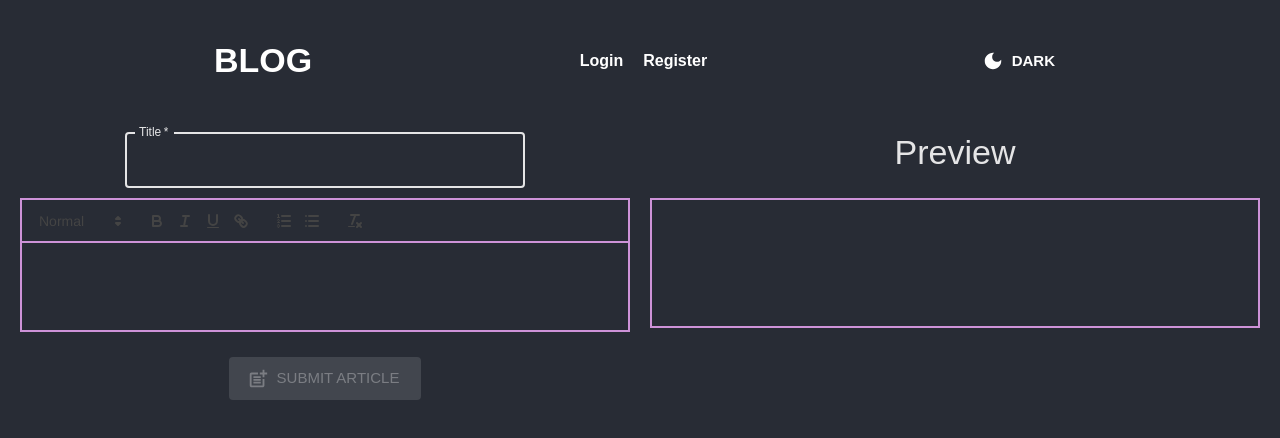
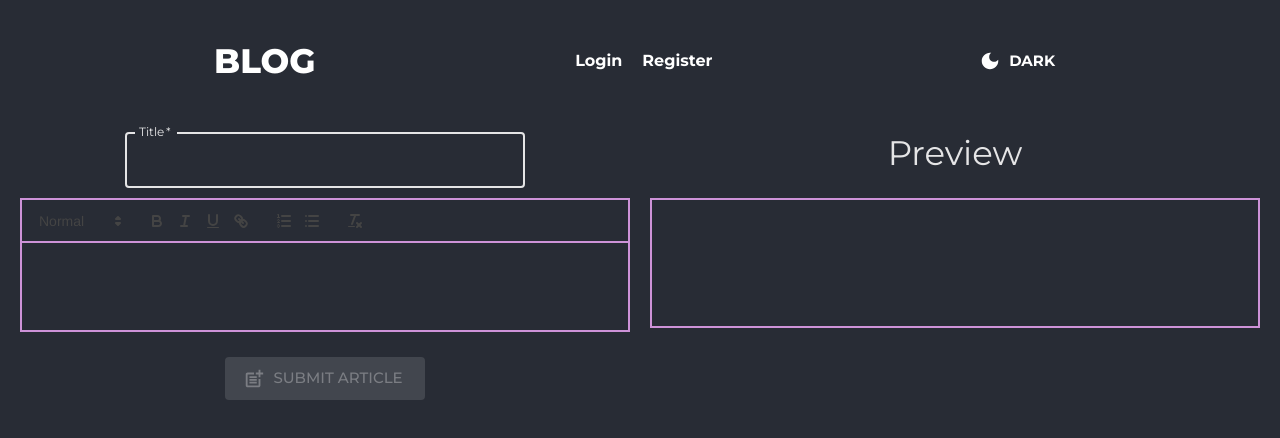
Before and after one commit to Joksa132/blog-frontend, a React (Vite) app: page /new in a window 1280 px wide. Shown: the top 438 px of the page. Built offline with nearby package versions, Linux system fonts and the light colour scheme; no server answers.

Commit message:
import two new fonts

```diff
--- a/src/Styles/App.css
+++ b/src/Styles/App.css
@@ -1,3 +1,7 @@
+@import url('https://fonts.googleapis.com/css2?family=Montserrat:ital,wght@0,100;0,200;0,300;0,400;0,500;0,600;0,700;0,800;0,900;1,100;1,200;1,300;1,400;1,500;1,600;1,700;1,800;1,900&display=swap');
+
+@import url('https://fonts.googleapis.com/css2?family=Merriweather:ital,wght@0,300;0,400;0,700;0,900;1,300;1,400;1,700;1,900&display=swap');
+
 * {
   margin: 0;
   padding: 0;
```
